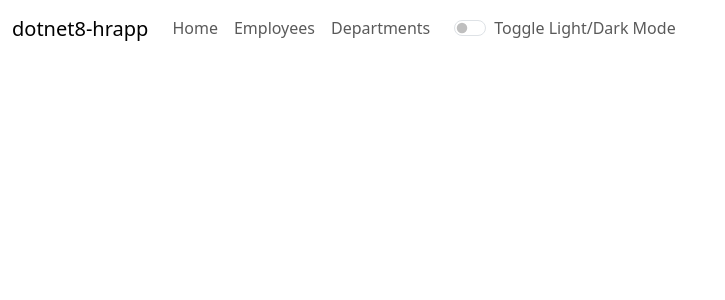
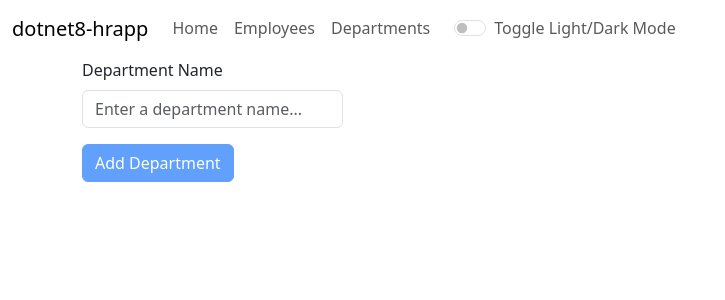
Before and after one commit to terence-h/dotnet8-hrapp, an Angular app in the folder dotnet8-hrapp-angular.client/: page /department/create in a window 1280 px wide. Before the commit this address led to /. Shown: the top 300 px of the page, without its empty margins (0-725 px from the left). Built offline with nearby package versions, Linux system fonts and the light colour scheme.

Commit message:
- Added create for department. - Added no employee/department records message in employee/department homepage and department detail page.

```diff
--- a/dotnet8-hrapp-angular.client/src/app/app.routes.ts
+++ b/dotnet8-hrapp-angular.client/src/app/app.routes.ts
@@ -3,6 +3,7 @@ import { EmployeeListComponent } from './employee/employee-list/employee-list.co
 import { DepartmentListComponent } from './department/department-list/department-list.component';
 import { EmployeeDetailComponent } from './employee/employee-detail/employee-detail.component';
 import { DepartmentDetailComponent } from './department/department-detail/department-detail.component';
+import { DepartmentCreateComponent } from './department/department-create/department-create.component';
 
 export const routes: Routes = [
     {
@@ -28,6 +29,11 @@ export const routes: Routes = [
             component: DepartmentListComponent
         },
         {
+            path: 'create',
+            title: 'Add Department',
+            component: DepartmentCreateComponent
+        },
+        {
             path: 'detail/:departmentId',
             title: 'View Department Detali',
             component: DepartmentDetailComponent
--- /dev/null
+++ b/dotnet8-hrapp-angular.client/src/app/department/department-create/department-create.component.html
@@ -0,0 +1,19 @@
+<form [formGroup]="departmentForm" (ngSubmit)="createDepartment()" novalidate>
+    <div class="container">
+        <div class="row">
+            <div class="col-3">
+                <div class="mb-3">
+                    <label for="departmentName" class="form-label">Department Name</label>
+                    <input [formControl]="departmentForm.controls.departmentName" type="text" class="form-control" id="departmentName" placeholder="Enter a department name..." maxlength="50">
+                    @if (departmentForm.controls.departmentName.hasError('required') && (departmentForm.controls.departmentName.dirty || departmentForm.controls.departmentName.touched)) {
+                    <span class="text-danger">Department name is required.</span>
+                    }
+                    @else if (departmentForm.controls.departmentName.hasError('pattern')) {
+                    <span class="text-danger">Department name only accepts alphabets A to Z.</span>
+                    }
+                </div>
+                <button type="submit" class="btn btn-primary" [disabled]="!departmentForm.valid">Add Department</button>
+            </div>
+        </div>
+    </div>
+</form>
--- /dev/null
+++ b/dotnet8-hrapp-angular.client/src/app/department/department-create/department-create.component.ts
@@ -0,0 +1,33 @@
+import { Component, inject, OnInit } from '@angular/core';
+import { ReactiveFormsModule, FormControl, Validators, FormGroup } from '@angular/forms';
+import { DepartmentService } from '../shared/department.service';
+import { Router } from '@angular/router';
+
+@Component({
+  selector: 'app-department-create',
+  standalone: true,
+  imports: [ReactiveFormsModule],
+  templateUrl: './department-create.component.html',
+  styleUrl: './department-create.component.scss'
+})
+export class DepartmentCreateComponent implements OnInit {
+  router = inject(Router);
+  departmentService = inject(DepartmentService);
+  departmentForm: any;
+
+  ngOnInit(): void {
+    this.departmentForm = new FormGroup({
+      departmentId: new FormControl('0'), // unnecessary, but already did it in .NET sadly
+      departmentName: new FormControl('', [Validators.required, Validators.minLength(1), Validators.maxLength(50), Validators.pattern("^[a-zA-Z ]+$")])
+    });
+  }
+
+  createDepartment() {
+    const jsonStr = JSON.stringify(this.departmentForm.value);
+
+    this.departmentService.createDepartment(jsonStr).subscribe({
+      next: resp => { this.router.navigate([`../department/detail/${resp}`]); },
+      error: error => { console.log(error); }
+    });
+  }
+}
--- a/dotnet8-hrapp-angular.client/src/app/department/department-detail/department-detail.component.html
+++ b/dotnet8-hrapp-angular.client/src/app/department/department-detail/department-detail.component.html
@@ -33,6 +33,7 @@
                                 </tr>
                             </thead>
                             <tbody>
+                                @if (department.employees.length > 0) {
                                     @for(employee of department.employees; track employee.id) {
                                         <tr>
                                             <td>{{employee.id}}</td>
@@ -40,6 +41,12 @@
                                             <td>${{employee.salary.toFixed(2)}}</td>
                                         </tr>
                                         }
+                                } @else {
+                                    <tr>
+                                        <td colspan="3">No employeees in this department.</td>
+                                    </tr>
+                                }
+
                             </tbody>
                         </table>
                     </div>
--- a/dotnet8-hrapp-angular.client/src/app/department/department-list/department-list.component.html
+++ b/dotnet8-hrapp-angular.client/src/app/department/department-list/department-list.component.html
@@ -1,5 +1,12 @@
 @if (onInitFinished) {
 <div class="container">
+    <div class="row">
+        <div class="col-2">
+            <button type="button" class="btn btn-primary" routerLink="create">
+                Add Department
+            </button>
+        </div>
+    </div>
     <div class="row">
         <table class="table table-hover">
             <thead>
@@ -11,6 +18,7 @@
                 </tr>
             </thead>
             <tbody>
+                @if (departments.length > 0) {
                 @for(department of departments; track department.departmentId) {
                 <tr>
                     <td>{{department.departmentId}}</td>
@@ -25,6 +33,12 @@
                     </td>
                 </tr>
                 }
+                } @else {
+                <tr>
+                    <td colspan="4">No department records</td>
+                </tr>
+                }
+
             </tbody>
         </table>
     </div>
--- /dev/null
+++ b/dotnet8-hrapp-angular.client/src/app/department/shared/department-create.interface.ts
@@ -0,0 +1,4 @@
+export interface DepartmentCreate {
+    departmentId: number;
+    departmentName: string;
+}
--- a/dotnet8-hrapp-angular.client/src/app/department/shared/department.service.ts
+++ b/dotnet8-hrapp-angular.client/src/app/department/shared/department.service.ts
@@ -1,8 +1,9 @@
-import { HttpClient } from '@angular/common/http';
+import { HttpClient, HttpHeaders } from '@angular/common/http';
 import { inject, Injectable } from '@angular/core';
 import { Observable } from 'rxjs';
 import { DepartmentList } from './department-list.interface';
 import { environment } from '../../../environments/environment.development';
+import { DepartmentCreate } from './department-create.interface';
 
 @Injectable({
   providedIn: 'root'
@@ -17,4 +18,10 @@ export class DepartmentService {
   getDepartment(departmentId: any): Observable<DepartmentList> {
     return this.http.get<DepartmentList>(`${environment.apiUrl}/department/${departmentId}`);
   }
+
+  createDepartment(departmentObj: any): Observable<DepartmentCreate> {
+    const httpHeaders = new HttpHeaders({ 'Content-Type': 'application/json' });
+
+    return this.http.post<DepartmentCreate>(`${environment.apiUrl}/department`, departmentObj, { headers: httpHeaders });
+  }
 }
--- a/dotnet8-hrapp-angular.client/src/app/employee/employee-list/employee-list.component.html
+++ b/dotnet8-hrapp-angular.client/src/app/employee/employee-list/employee-list.component.html
@@ -11,6 +11,7 @@
         </tr>
       </thead>
       <tbody>
+        @if (employees.length > 0) {
         @for(employee of employees; track employee.id) {
         <tr>
           <td>{{employee.id}}</td>
@@ -20,8 +21,14 @@
 
             <a class="btn btn-sm btn-link" [routerLink]="['./detail', employee.id]">View</a>
             <a class="btn btn-sm btn-link" onclick="">Edit</a>
-              <a class="btn btn-sm btn-link" onclick="" data-bs-toggle="modal" data-bs-target="#modalDeleteEmployee">Delete</a>
+            <a class="btn btn-sm btn-link" onclick="" data-bs-toggle="modal"
+              data-bs-target="#modalDeleteEmployee">Delete</a>
           </td>
+        </tr>
+        }
+        } @else {
+        <tr>
+          <td colspan="4">No employee records</td>
         </tr>
         }
       </tbody>
```
Also changed, not shown: dotnet8-hrapp-angular.client/src/app/department/department-create/department-create.component.scss (added), 1 other file (tests, documents, lock files or other folders). Lines whose indentation alone changed are shown as unchanged.
